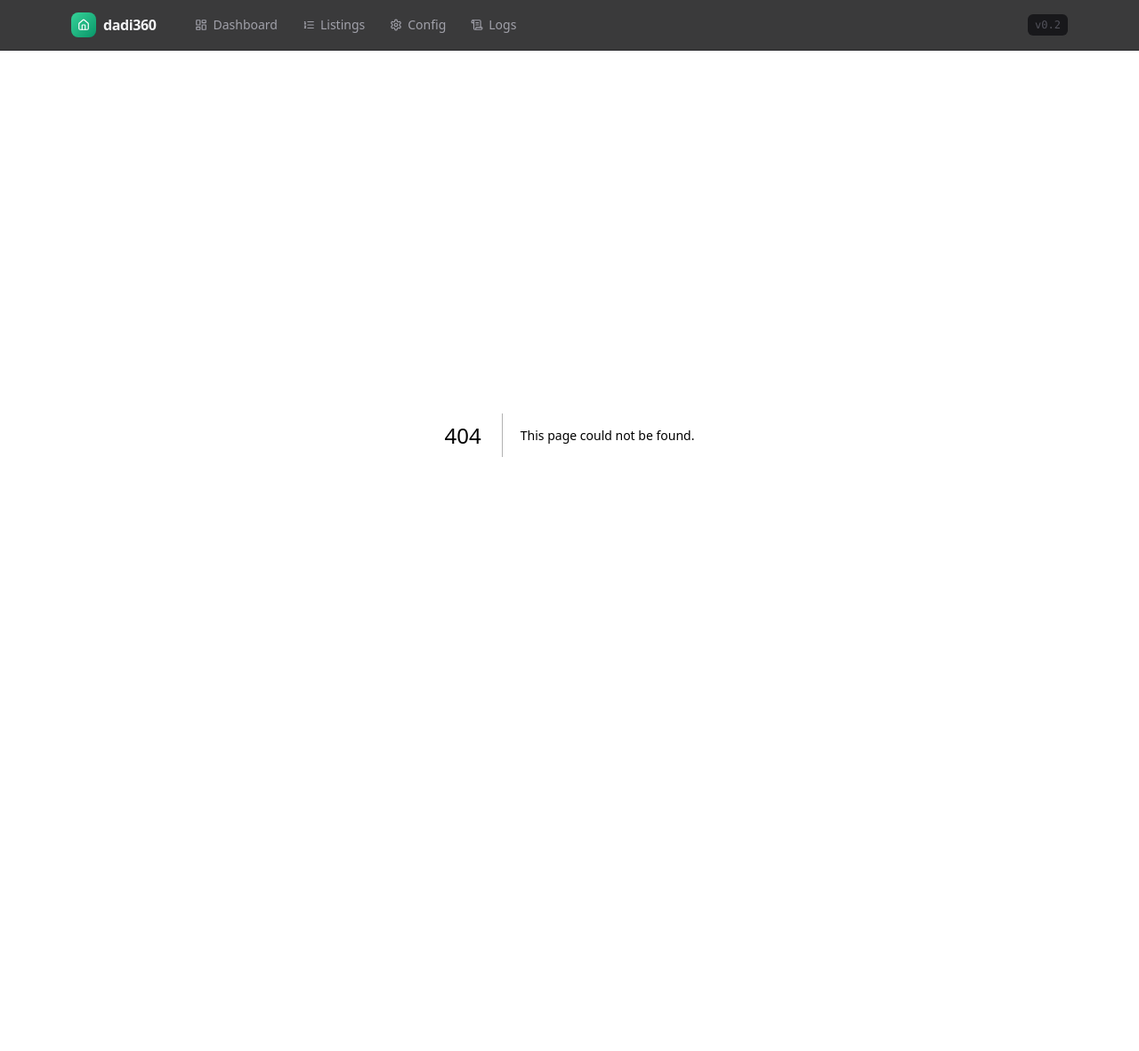
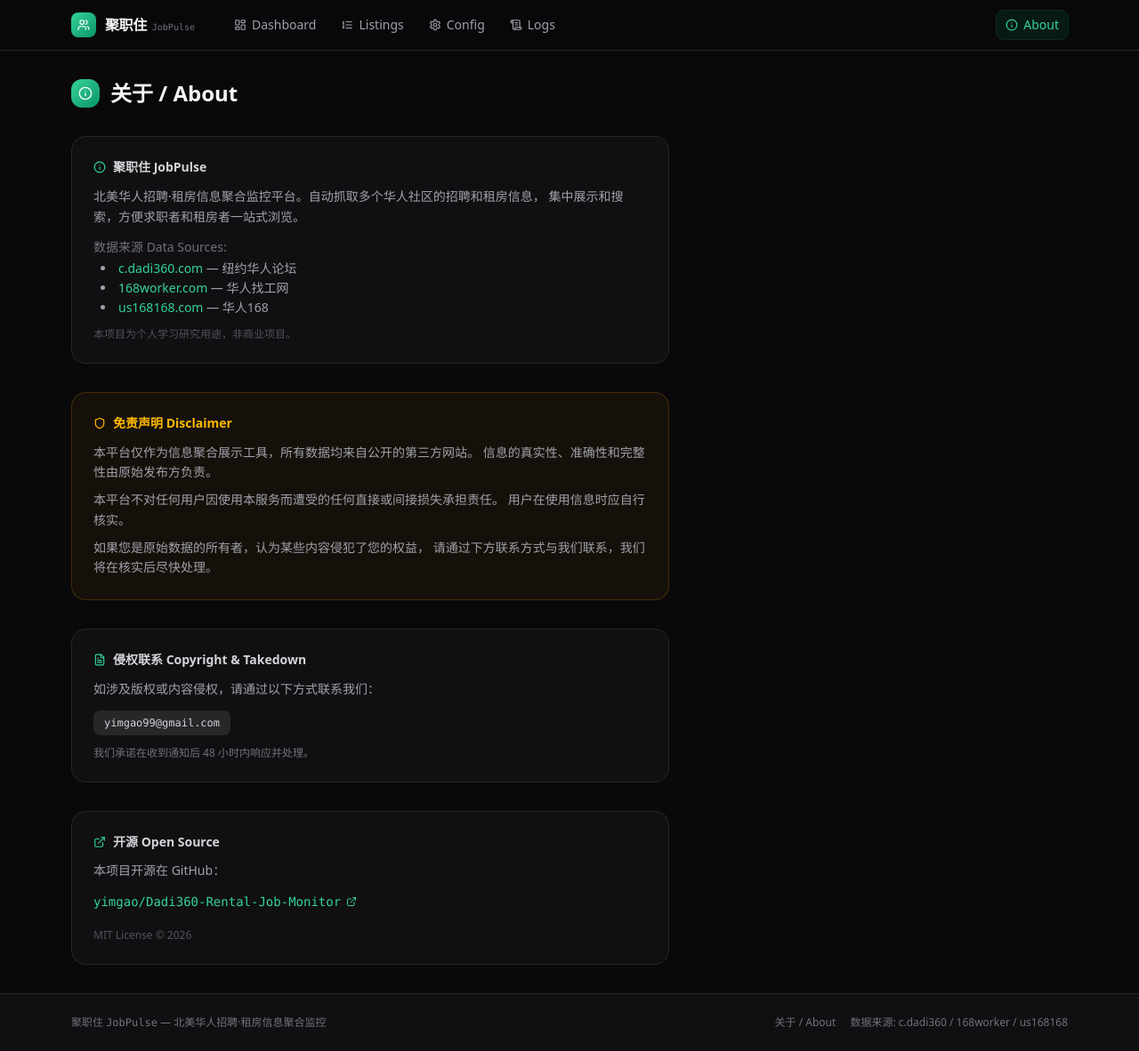
Before and after one commit to yimgao/Dadi360-Rental-Job-Monitor, a Next.js app in the folder frontend/: page /about in a window 1280 px wide. Before the commit this address had no page. Shown: the whole page at 89% size. Before the commit the page ends 921 px from the top, so only its background shows below. Built offline with nearby package versions, Linux system fonts and the light colour scheme.

Commit message:
feat: rebrand as 聚职住 JobPulse + About page with disclaimer + us168 20 pages (160 nail)

```diff
--- /dev/null
+++ b/frontend/app/about/page.tsx
@@ -0,0 +1,102 @@
+"use client";
+
+import { Info, Shield, FileText, ExternalLink } from "lucide-react";
+
+export default function AboutPage() {
+  return (
+    <div className="space-y-8 animate-in fade-in duration-500 max-w-2xl">
+      <div>
+        <h1 className="text-2xl font-bold flex items-center gap-3">
+          <div className="w-8 h-8 rounded-xl bg-gradient-to-br from-brand-400 to-brand-600 flex items-center justify-center">
+            <Info size={16} className="text-white" />
+          </div>
+          关于 / About
+        </h1>
+      </div>
+
+      {/* Project Info */}
+      <section className="rounded-2xl border border-surface-800 bg-surface-900/50 p-6 space-y-3">
+        <h2 className="text-sm font-semibold text-surface-300 flex items-center gap-2">
+          <Info size={14} className="text-brand-400" />
+          聚职住 JobPulse
+        </h2>
+        <p className="text-sm text-surface-400 leading-relaxed">
+          北美华人招聘·租房信息聚合监控平台。自动抓取多个华人社区的招聘和租房信息，
+          集中展示和搜索，方便求职者和租房者一站式浏览。
+        </p>
+        <div className="text-sm text-surface-500 space-y-1">
+          <p>数据来源 Data Sources:</p>
+          <ul className="list-disc list-inside space-y-0.5 text-surface-400 ml-2">
+            <li><a href="https://c.dadi360.com" target="_blank" rel="noopener noreferrer" className="text-brand-400 hover:underline">c.dadi360.com</a> — 纽约华人论坛</li>
+            <li><a href="https://www.168worker.com" target="_blank" rel="noopener noreferrer" className="text-brand-400 hover:underline">168worker.com</a> — 华人找工网</li>
+            <li><a href="https://www.us168168.com" target="_blank" rel="noopener noreferrer" className="text-brand-400 hover:underline">us168168.com</a> — 华人168</li>
+          </ul>
+        </div>
+        <p className="text-xs text-surface-600">
+          本项目为个人学习研究用途，非商业项目。
+        </p>
+      </section>
+
+      {/* Disclaimer */}
+      <section className="rounded-2xl border border-amber-500/20 bg-amber-500/5 p-6 space-y-3">
+        <h2 className="text-sm font-semibold text-amber-400 flex items-center gap-2">
+          <Shield size={14} />
+          免责声明 Disclaimer
+        </h2>
+        <div className="text-sm text-surface-400 leading-relaxed space-y-2">
+          <p>
+            本平台仅作为信息聚合展示工具，所有数据均来自公开的第三方网站。
+            信息的真实性、准确性和完整性由原始发布方负责。
+          </p>
+          <p>
+            本平台不对任何用户因使用本服务而遭受的任何直接或间接损失承担责任。
+            用户在使用信息时应自行核实。
+          </p>
+          <p>
+            如果您是原始数据的所有者，认为某些内容侵犯了您的权益，
+            请通过下方联系方式与我们联系，我们将在核实后尽快处理。
+          </p>
+        </div>
+      </section>
+
+      {/* Copyright */}
+      <section className="rounded-2xl border border-surface-800 bg-surface-900/50 p-6 space-y-3">
+        <h2 className="text-sm font-semibold text-surface-300 flex items-center gap-2">
+          <FileText size={14} className="text-brand-400" />
+          侵权联系 Copyright &amp; Takedown
+        </h2>
+        <div className="text-sm text-surface-400 leading-relaxed space-y-1">
+          <p>如涉及版权或内容侵权，请通过以下方式联系我们：</p>
+          <p className="mt-2 font-mono text-surface-300 bg-surface-800 px-3 py-1.5 rounded-lg inline-block text-xs">
+            yimgao99@gmail.com
+          </p>
+          <p className="mt-2 text-xs text-surface-500">
+            我们承诺在收到通知后 48 小时内响应并处理。
+          </p>
+        </div>
+      </section>
+
+      {/* GitHub */}
+      <section className="rounded-2xl border border-surface-800 bg-surface-900/50 p-6 space-y-3">
+        <h2 className="text-sm font-semibold text-surface-300 flex items-center gap-2">
+          <ExternalLink size={14} className="text-brand-400" />
+          开源 Open Source
+        </h2>
+        <p className="text-sm text-surface-400">
+          本项目开源在 GitHub：
+        </p>
+        <a
+          href="https://github.com/yimgao/Dadi360-Rental-Job-Monitor"
+          target="_blank"
+          rel="noopener noreferrer"
+          className="inline-flex items-center gap-1.5 text-sm text-brand-400 hover:text-brand-300 transition-colors font-mono"
+        >
+          yimgao/Dadi360-Rental-Job-Monitor <ExternalLink size={12} />
+        </a>
+        <p className="text-xs text-surface-600 mt-2">
+          MIT License &copy; {new Date().getFullYear()}
+        </p>
+      </section>
+    </div>
+  );
+}
--- /dev/null
+++ b/frontend/app/footer.tsx
@@ -0,0 +1,21 @@
+import Link from "next/link";
+
+export function Footer() {
+  return (
+    <footer className="border-t border-surface-800 bg-surface-900/50 mt-auto">
+      <div className="max-w-6xl mx-auto px-4 py-6 flex flex-col sm:flex-row items-center justify-between gap-3 text-xs text-surface-500">
+        <span>
+          聚职住 <span className="font-mono">JobPulse</span> &mdash; 北美华人招聘·租房信息聚合监控
+        </span>
+        <div className="flex items-center gap-4">
+          <Link href="/about" className="hover:text-surface-300 transition-colors">
+            关于 / About
+          </Link>
+          <span>
+            数据来源: c.dadi360 / 168worker / us168168
+          </span>
+        </div>
+      </div>
+    </footer>
+  );
+}
--- a/frontend/app/globals.css
+++ b/frontend/app/globals.css
@@ -26,14 +26,10 @@
   --color-surface-950: #09090b;
 }
 
-/*
-  Tailwind v4 @theme defines design tokens for utility classes (bg-surface-950 etc.)
-  but does NOT emit CSS custom properties automatically.
-  We need :root vars for the body declaration below.
-*/
 :root {
   --color-surface-950: #09090b;
   --color-surface-100: #f4f4f5;
+  --color-surface-500: #71717a;
   --color-surface-700: #3f3f46;
   --color-surface-600: #52525b;
   --color-brand-600: #059669;
--- a/frontend/app/layout.tsx
+++ b/frontend/app/layout.tsx
@@ -1,18 +1,20 @@
 import type { Metadata } from "next";
 import "./globals.css";
 import { Nav } from "./nav";
+import { Footer } from "./footer";
 
 export const metadata: Metadata = {
-  title: "Dadi360 Monitor",
-  description: "c.dadi360.com forum scraper dashboard",
+  title: "聚职住 | JobPulse 北美",
+  description: "北美华人招聘·租房聚合监控 — c.dadi360 / 168worker / us168168",
 };
 
 export default function RootLayout({ children }: { children: React.ReactNode }) {
   return (
     <html lang="zh-CN">
-      <body className="min-h-screen bg-zinc-950 text-zinc-100 font-sans antialiased">
+      <body className="min-h-screen bg-surface-950 text-surface-100 font-sans antialiased flex flex-col">
         <Nav />
-        <main className="max-w-6xl mx-auto px-4 py-8">{children}</main>
+        <main className="max-w-6xl mx-auto px-4 py-8 w-full flex-1">{children}</main>
+        <Footer />
       </body>
     </html>
   );
--- a/frontend/app/nav.tsx
+++ b/frontend/app/nav.tsx
@@ -2,7 +2,7 @@
 
 import Link from "next/link";
 import { usePathname } from "next/navigation";
-import { Home, ListOrdered, Settings, ScrollText, LayoutDashboard } from "lucide-react";
+import { LayoutDashboard, ListOrdered, Settings, ScrollText, Info } from "lucide-react";
 
 const links = [
   { href: "/", label: "Dashboard", icon: LayoutDashboard },
@@ -17,13 +17,19 @@ export function Nav() {
   return (
     <header className="sticky top-0 z-50 border-b border-surface-800 bg-surface-950/80 backdrop-blur-xl">
       <div className="max-w-6xl mx-auto px-4 h-14 flex items-center gap-8">
-        <Link href="/" className="flex items-center gap-2 group">
-          <div className="w-7 h-7 rounded-lg bg-gradient-to-br from-brand-400 to-brand-600 flex items-center justify-center">
-            <Home size={14} className="text-white" />
+        <Link href="/" className="flex items-center gap-2.5 group">
+          <div className="w-7 h-7 rounded-lg bg-gradient-to-br from-brand-400 to-brand-600 flex items-center justify-center group-hover:scale-105 transition-transform">
+            <svg width="14" height="14" viewBox="0 0 24 24" fill="none" stroke="white" strokeWidth="2" strokeLinecap="round" strokeLinejoin="round">
+              <path d="M16 21v-2a4 4 0 0 0-4-4H6a4 4 0 0 0-4 4v2"/>
+              <circle cx="9" cy="7" r="4"/>
+              <path d="M22 21v-2a4 4 0 0 0-3-3.87"/>
+              <path d="M16 3.13a4 4 0 0 1 0 7.75"/>
+            </svg>
           </div>
-          <span className="font-bold text-base tracking-tight text-surface-100">
-            dadi360
-          </span>
+          <div>
+            <span className="font-bold text-base tracking-tight text-surface-100">聚职住</span>
+            <span className="text-[10px] text-surface-500 ml-1.5 font-mono">JobPulse</span>
+          </div>
         </Link>
         <nav className="flex gap-1">
           {links.map((l) => {
@@ -46,9 +52,17 @@ export function Nav() {
           })}
         </nav>
         <div className="ml-auto flex items-center gap-2">
-          <span className="text-xs text-surface-600 bg-surface-900 px-2 py-1 rounded-md font-mono">
-            v0.2
-          </span>
+          <Link
+            href="/about"
+            className={`flex items-center gap-1.5 px-2.5 py-1.5 rounded-lg text-sm font-medium transition-all duration-150 ${
+              path === "/about"
+                ? "bg-brand-500/10 text-brand-400 ring-1 ring-brand-500/20"
+                : "text-surface-500 hover:text-surface-300"
+            }`}
+          >
+            <Info size={14} />
+            About
+          </Link>
         </div>
       </div>
     </header>
```
Also changed, not shown: 2 other files (tests, documents, lock files or other folders).
